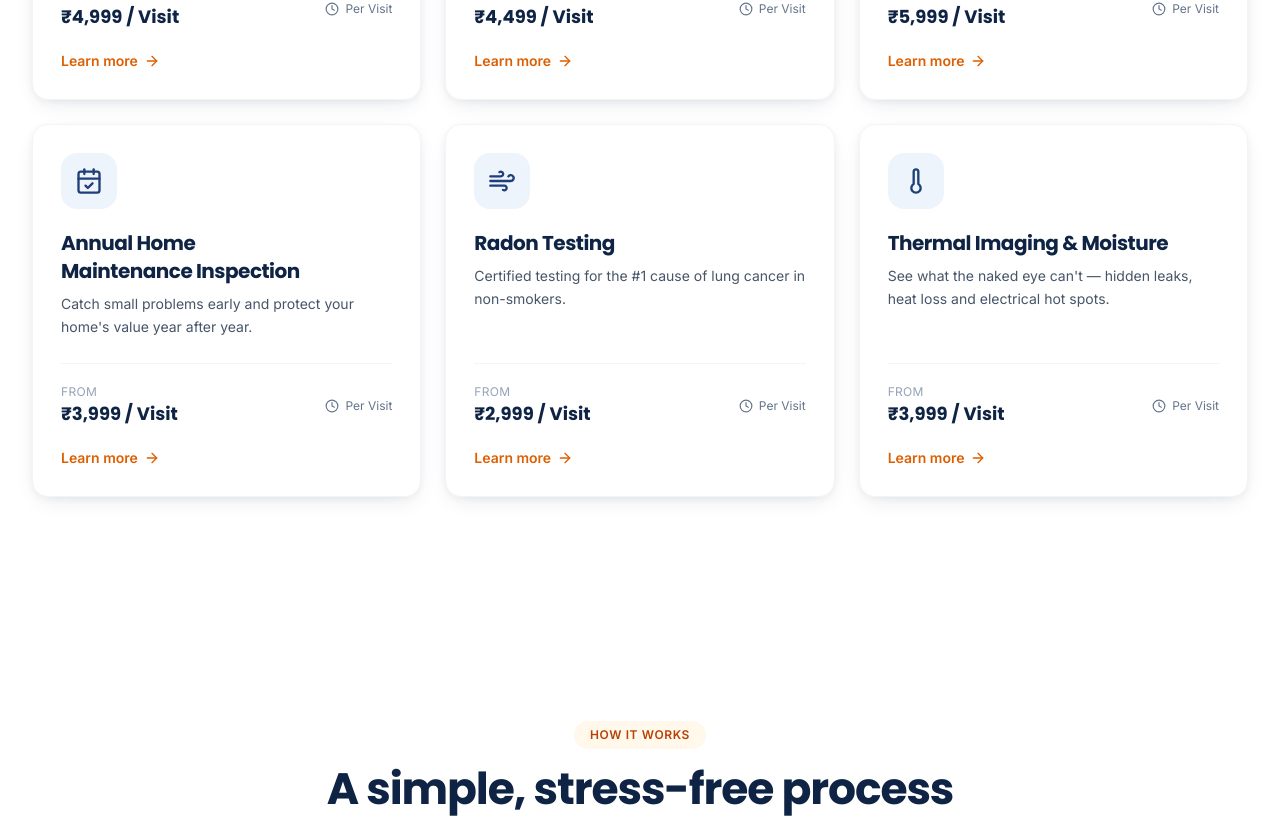
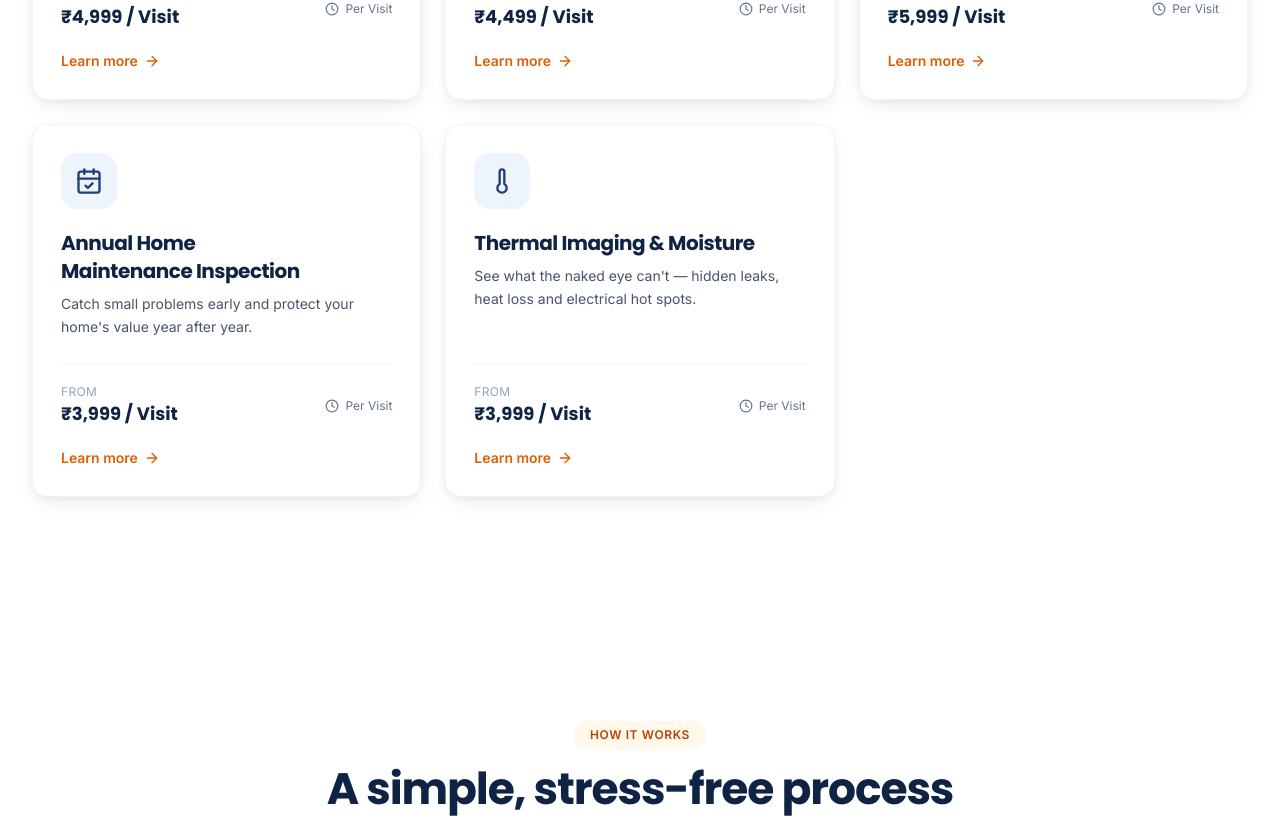
Before and after one commit to saichowdary96/4homeinspections, a Next.js app: page /services in a window 1280 px wide. Shown: the part 960-1778 px from the top of the page. Built offline with nearby package versions, Linux system fonts and the light colour scheme.

Commit message:
Update services.ts

```diff
--- a/src/data/services.ts
+++ b/src/data/services.ts
@@ -114,25 +114,6 @@ export const services: Service[] = [
     bestFor: "Current homeowners protecting their long-term investment.",
   },
   {
-    slug: "radon-testing",
-    title: "Radon Testing",
-    summary:
-      "Certified testing for the #1 cause of lung cancer in non-smokers.",
-    icon: "Wind",
-    priceFrom: "₹2,999 / Visit",
-    duration: "Per Visit",
-    intro:
-      "Radon is an invisible, odorless radioactive gas and the leading cause of lung cancer among non-smokers. Our certified continuous radon monitors provide accurate, EPA-protocol testing so you know your home's air is safe to breathe.",
-    includes: [
-      "EPA-protocol continuous monitoring",
-      "Certified placement & retrieval",
-      "Lab-grade accurate results",
-      "Clear pass/fail interpretation",
-      "Mitigation guidance if needed",
-    ],
-    bestFor: "Any buyer or homeowner concerned about indoor air quality.",
-  },
-  {
     slug: "thermal-imaging",
     title: "Thermal Imaging & Moisture",
     summary:
```
